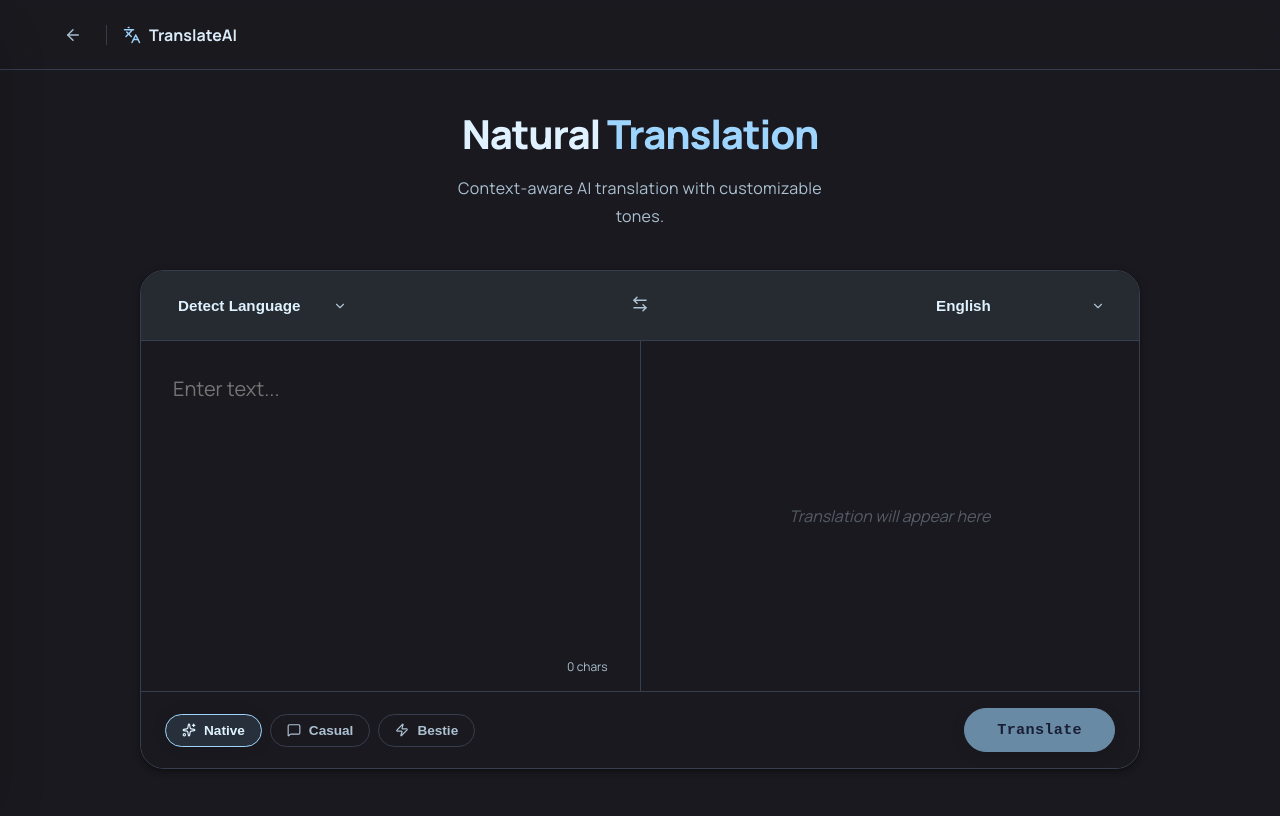
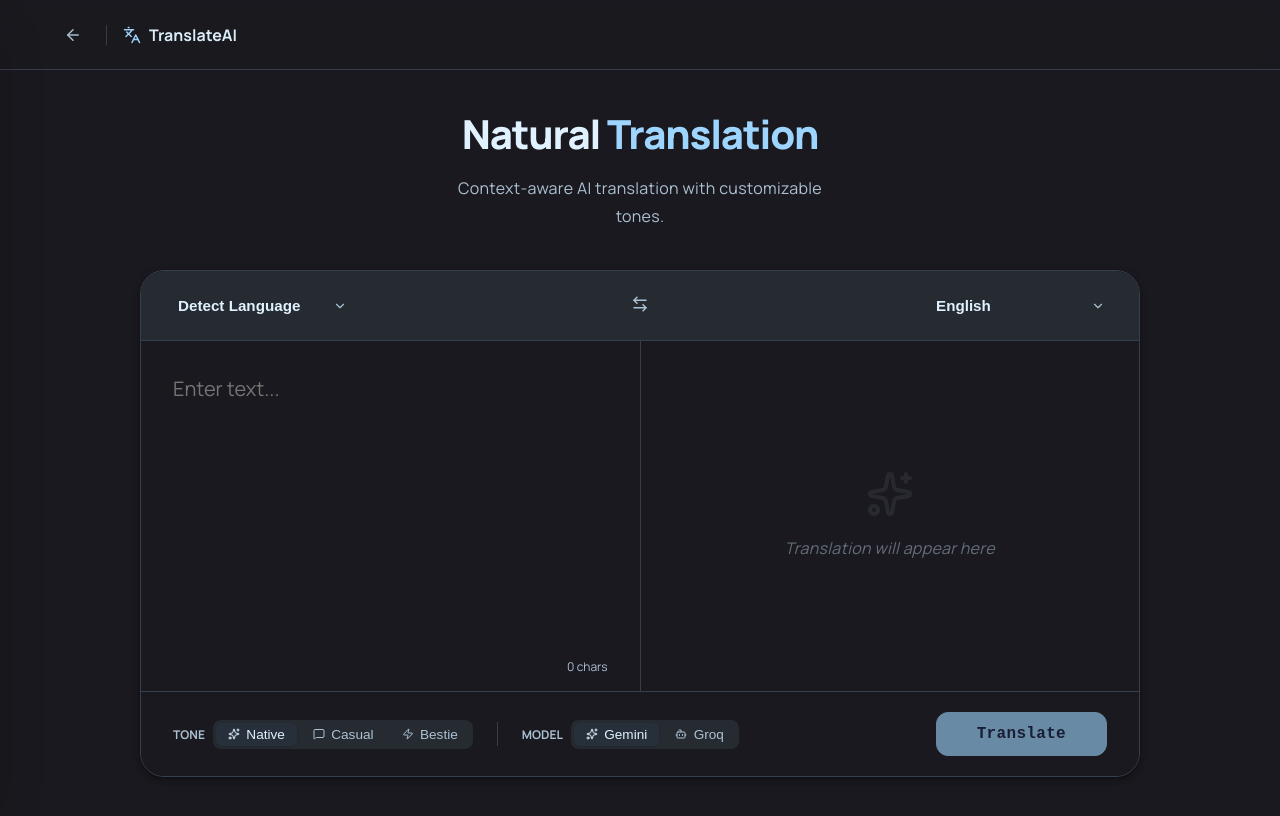
Before and after one commit to kingrize/Jiyaworld, a Next.js app: page /tools/translate-ai in a window 1280 px wide. Shown: the top 816 px of the page. Built offline with nearby package versions, Linux system fonts and the light colour scheme.

Commit message:
fix geoq ai

```diff
--- a/app/api/translate/route.ts
+++ b/app/api/translate/route.ts
@@ -1,4 +1,5 @@
 import { NextResponse } from "next/server";
+import { Groq } from "groq-sdk";
 
 // Load all available API keys
 const API_KEYS = [
@@ -82,9 +83,84 @@ async function callGeminiAPI(
     return { success: false, error: lastError, status: lastStatus };
 }
 
+// Helper to get all available keys for a provider
+const getKeys = (provider: string) => {
+    const keys: string[] = [];
+    const env = process.env;
+    const baseNames = [
+        `${provider}_API_KEY`,
+        `NEXT_PUBLIC_${provider}_API_KEY`
+    ];
+
+    baseNames.forEach(base => {
+        if (env[base]) keys.push(env[base] as string);
+        for (let i = 1; i <= 10; i++) {
+            const keyWithSuffix = `${base}_${i}`;
+            if (env[keyWithSuffix]) keys.push(env[keyWithSuffix] as string);
+        }
+    });
+
+    return Array.from(new Set(keys)).filter(Boolean);
+};
+
+// Generic rotation executor
+async function executeWithRotation<T>(
+    provider: "GEMINI" | "GROQ",
+    callback: (apiKey: string) => Promise<T>
+): Promise<T> {
+    const keys = getKeys(provider);
+
+    if (keys.length === 0) {
+        throw new Error(`No API keys found for ${provider}`);
+    }
+
+    let lastError: any;
+
+    for (const key of keys) {
+        try {
+            return await callback(key);
+        } catch (error: any) {
+            console.warn(`[${provider}] Key ...${key.slice(-4)} failed.`);
+
+            const isQuotaError =
+                error.message?.includes("429") ||
+                error.status === 429;
+
+            if (isQuotaError) {
+                lastError = error;
+                continue;
+            } else {
+                throw error;
+            }
+        }
+    }
+
+    throw new Error(`All ${provider} keys exhausted. Last error: ${lastError?.message}`);
+}
+
+async function callGroqAPI(prompt: string): Promise<{ success: boolean; text?: string; error?: string; status?: number }> {
+    try {
+        const text = await executeWithRotation("GROQ", async (apiKey) => {
+            const groq = new Groq({ apiKey });
+            const completion = await groq.chat.completions.create({
+                messages: [{ role: "user", content: prompt }],
+                model: "llama-3.3-70b-versatile",
+                temperature: 0.7,
+                max_tokens: 1000,
+            });
+            return completion.choices[0]?.message?.content || "";
+        });
+
+        return { success: true, text };
+    } catch (error: any) {
+        console.error("Groq API Error:", error);
+        return { success: false, error: error.message || "Groq request failed", status: 500 };
+    }
+}
+
 export async function POST(req: Request) {
     try {
-        const { text, sourceLang, targetLang, tone } = await req.json();
+        const { text, sourceLang, targetLang, tone, model } = await req.json();
 
         if (!text || !targetLang) {
             return NextResponse.json({ error: "Missing required fields" }, { status: 400 });
@@ -114,7 +190,13 @@ export async function POST(req: Request) {
       "${text}"
     `;
 
-        const result = await callGeminiAPI(prompt);
+        let result;
+
+        if (model === "groq") {
+            result = await callGroqAPI(prompt);
+        } else {
+            result = await callGeminiAPI(prompt);
+        }
 
         if (!result.success) {
             return NextResponse.json({ error: result.error || "Translation failed" }, { status: result.status || 500 });
--- a/app/tools/translate-ai/page.tsx
+++ b/app/tools/translate-ai/page.tsx
@@ -17,11 +17,13 @@ import {
     RefreshCw,
     MoveRight,
     ChevronDown,
-    ArrowLeftRight
+    ArrowLeftRight,
+    Bot
 } from "lucide-react";
 
 export default function TranslateAIPage() {
     const [isSidebarOpen, setIsSidebarOpen] = useState(false);
+    const [model, setModel] = useState<"gemini" | "groq">("gemini");
     const [text, setText] = useState("");
     const [sourceLang, setSourceLang] = useState("");
     const [targetLang, setTargetLang] = useState("English");
@@ -55,7 +57,8 @@ export default function TranslateAIPage() {
                     text,
                     sourceLang: sourceLang || "Auto-detect",
                     targetLang,
-                    tone
+                    tone,
+                    model
                 }),
             });
 
@@ -171,6 +174,43 @@ export default function TranslateAIPage() {
             width: 1px;
             height: auto;
         }
+
+        /* Footer Controls Responsive */
+        .footer-container {
+            padding: 1.25rem 2rem;
+            border-top: 1px solid var(--border);
+            background: var(--surface-two);
+            display: flex;
+            align-items: center;
+            justify-content: space-between;
+            gap: 1rem;
+            flex-wrap: wrap;
+        }
+        .footer-controls-left {
+            display: flex;
+            align-items: center;
+            gap: 1.5rem;
+        }
+        .control-divider {
+            width: 1px;
+            height: 24px;
+            background: var(--border);
+            display: block;
+        }
+        .selector-wrapper {
+            display: flex;
+            align-items: center;
+            gap: 0.5rem;
+        }
+        .selector-group {
+            display: flex;
+            gap: 0.25rem;
+            background: var(--surface-three);
+            padding: 3px;
+            border-radius: 8px;
+            flex-wrap: wrap;
+        }
+
         @media (max-width: 768px) {
             .translation-grid {
                 display: flex;
@@ -180,6 +220,30 @@ export default function TranslateAIPage() {
             .translation-divider {
                 width: 100%;
                 height: 1px;
+            }
+
+            /* Footer Mobile Adjustments */
+            .footer-container {
+                flex-direction: column;
+                align-items: stretch;
+                padding: 1.5rem;
+            }
+            .footer-controls-left {
+                flex-direction: column;
+                align-items: flex-start;
+                gap: 1.25rem;
+                width: 100%;
+            }
+            .control-divider {
+                display: none;
+            }
+            .selector-wrapper {
+                width: 100%;
+                justify-content: space-between;
+            }
+            .btn-hero {
+                width: 100%;
+                justify-content: center;
             }
         }
       `}} />
@@ -324,7 +388,7 @@ export default function TranslateAIPage() {
                         <div className="translation-divider"></div>
 
                         {/* OUTPUT AREA */}
-                        <div style={{ display: "flex", flexDirection: "column", background: "var(--date-bg)", position: "relative" }}>
+                        <div style={{ display: "flex", flexDirection: "column", background: "transparent", position: "relative" }}>
                             {isLoading ? (
                                 <div style={{
                                     flex: 1,
@@ -349,13 +413,15 @@ export default function TranslateAIPage() {
                                 <div style={{
                                     flex: 1,
                                     display: "flex",
+                                    flexDirection: "column",
                                     alignItems: "center",
                                     justifyContent: "center",
+                                    gap: "1rem",
                                     color: "var(--text-four)",
-                                    opacity: 0.4,
-                                    fontStyle: "italic"
+                                    opacity: 0.5
                                 }}>
-                                    Translation will appear here
+                                    <Sparkles size={48} style={{ opacity: 0.2 }} />
+                                    <p style={{ fontStyle: "italic" }}>Translation will appear here</p>
                                 </div>
                             )}
 
@@ -388,48 +454,114 @@ export default function TranslateAIPage() {
                         </div>
                     </div>
 
-                    {/* Footer: Tone and Action */}
-                    <div style={{
-                        padding: "1rem 1.5rem",
-                        borderTop: "1px solid var(--border)",
-                        background: "var(--surface-two)",
-                        display: "flex",
-                        alignItems: "center",
-                        justifyContent: "space-between",
-                        flexWrap: "wrap",
-                        gap: "1rem"
-                    }}>
-                        {/* Tone Selector pills */}
-                        <div style={{ display: "flex", gap: "0.5rem" }}>
+                    {/* Footer: Controls & Action */}
+                    <div className="footer-container">
+
+                        {/* Left: Configuration (Tone & Model) */}
+                        <div className="footer-controls-left">
+
+                            {/* Tone Selector */}
+                            <div className="selector-wrapper">
+                                <span style={{ fontSize: "0.75rem", fontWeight: 700, color: "var(--text-four)", textTransform: "uppercase", tracking: "0.05em" }}>Tone</span>
+                                <div className="selector-group">
                                     {tones.map((t) => (
                                         <button
                                             key={t.id}
                                             onClick={() => setTone(t.id as any)}
                                             className={`tone-tab ${tone === t.id ? "active" : ""}`}
+                                            title={t.desc}
+                                            style={{
+                                                padding: "0.25rem 0.75rem",
+                                                borderRadius: "6px",
+                                                fontSize: "0.85rem",
+                                                fontWeight: 500,
+                                                background: tone === t.id ? "var(--surface-four)" : "transparent",
+                                                color: tone === t.id ? "var(--text-one)" : "var(--text-four)",
+                                                border: "none",
+                                                boxShadow: tone === t.id ? "0 1px 2px rgba(0,0,0,0.1)" : "none",
+                                                transition: "all 0.15s ease",
+                                                display: "flex",
+                                                alignItems: "center",
+                                                gap: "0.4rem"
+                                            }}
                                         >
-                                    {t.id === "Native" && <Sparkles size={14} />}
-                                    {t.id === "Casual" && <MessageSquare size={14} />}
-                                    {t.id === "Close Friend" && <Zap size={14} />}
+                                            {t.id === "Native" && <Sparkles size={12} />}
+                                            {t.id === "Casual" && <MessageSquare size={12} />}
+                                            {t.id === "Close Friend" && <Zap size={12} />}
                                             {t.label}
                                         </button>
                                     ))}
                                 </div>
+                            </div>
 
-                        {/* Translate Button */}
+                            <div className="control-divider"></div>
+
+                            {/* Model Selector */}
+                            <div className="selector-wrapper">
+                                <span style={{ fontSize: "0.75rem", fontWeight: 700, color: "var(--text-four)", textTransform: "uppercase", tracking: "0.05em" }}>Model</span>
+                                <div className="selector-group">
+                                    <button
+                                        onClick={() => setModel("gemini")}
+                                        style={{
+                                            padding: "0.25rem 0.75rem",
+                                            borderRadius: "6px",
+                                            background: model === "gemini" ? "var(--surface-four)" : "transparent",
+                                            color: model === "gemini" ? "var(--text-one)" : "var(--text-four)",
+                                            border: "none",
+                                            boxShadow: model === "gemini" ? "0 1px 2px rgba(0,0,0,0.1)" : "none",
+                                            cursor: "pointer",
+                                            fontSize: "0.85rem",
+                                            fontWeight: 500,
+                                            transition: "all 0.15s ease",
+                                            display: "flex",
+                                            alignItems: "center",
+                                            gap: "0.4rem"
+                                        }}
+                                    >
+                                        <Sparkles size={12} /> Gemini
+                                    </button>
+                                    <button
+                                        onClick={() => setModel("groq")}
+                                        style={{
+                                            padding: "0.25rem 0.75rem",
+                                            borderRadius: "6px",
+                                            background: model === "groq" ? "var(--surface-four)" : "transparent",
+                                            color: model === "groq" ? "var(--text-one)" : "var(--text-four)",
+                                            border: "none",
+                                            boxShadow: model === "groq" ? "0 1px 2px rgba(0,0,0,0.1)" : "none",
+                                            cursor: "pointer",
+                                            fontSize: "0.85rem",
+                                            fontWeight: 500,
+                                            transition: "all 0.15s ease",
+                                            display: "flex",
+                                            alignItems: "center",
+                                            gap: "0.4rem"
+                                        }}
+                                    >
+                                        <Bot size={12} /> Groq
+                                    </button>
+                                </div>
+                            </div>
+
+                        </div>
+
+                        {/* Right: Translate Action */}
                         <button
                             onClick={handleTranslate}
                             disabled={isLoading || !text}
                             className="btn-hero primary"
                             style={{
-                                padding: "0.75rem 2rem",
-                                borderRadius: "100px",
-                                fontSize: "0.95rem",
+                                padding: "0.75rem 2.5rem",
+                                borderRadius: "12px",
+                                fontSize: "1rem",
+                                fontWeight: 600,
+                                letterSpacing: "0.02em",
                                 opacity: (!text || isLoading) ? 0.6 : 1,
                                 cursor: (!text || isLoading) ? "not-allowed" : "pointer",
-                                marginLeft: "auto" // Push to right
+                                boxShadow: "0 4px 12px rgba(var(--primary-rgb), 0.2)"
                             }}
                         >
-                            {isLoading ? "Processing..." : "Translate"}
+                            {isLoading ? "Translating..." : "Translate"}
                         </button>
                     </div>
 
```
Lines whose indentation alone changed are shown as unchanged.
